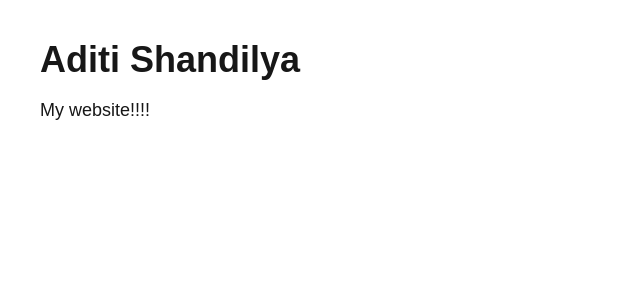
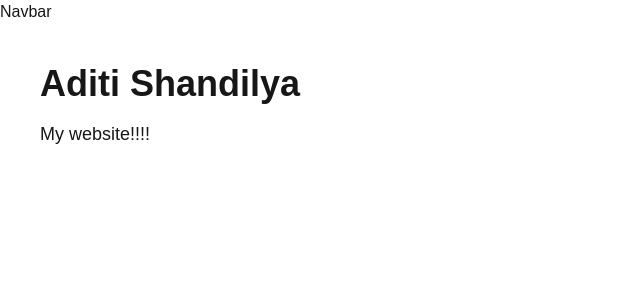
Before and after one commit to aditi-shandilya/my-website, a Next.js app: page / in a window 1280 px wide. Shown: the top 300 px of the page, without its empty margins (0-640 px from the left). Built offline with nearby package versions, Linux system fonts and the light colour scheme.

Commit message:
Add Navbar component.

```diff
--- /dev/null
+++ b/app/components/Navbar.tsx
@@ -0,0 +1,7 @@
+export default function Navbar() {
+  return (
+    <div>
+      Navbar
+    </div>
+  );
+}
--- a/app/layout.tsx
+++ b/app/layout.tsx
@@ -1,5 +1,6 @@
 import type { Metadata } from "next";
 import { Geist, Geist_Mono } from "next/font/google";
+import Navbar from "./components/Navbar";
 import "./globals.css";
 
 const geistSans = Geist({
@@ -27,7 +28,10 @@
       lang="en"
       className={`${geistSans.variable} ${geistMono.variable} h-full antialiased`}
     >
-      <body className="min-h-full flex flex-col">{children}</body>
+      <body className="min-h-full flex flex-col">
+        <Navbar />
+        <main>{children}</main>
+      </body>
     </html>
   );
 }
```
